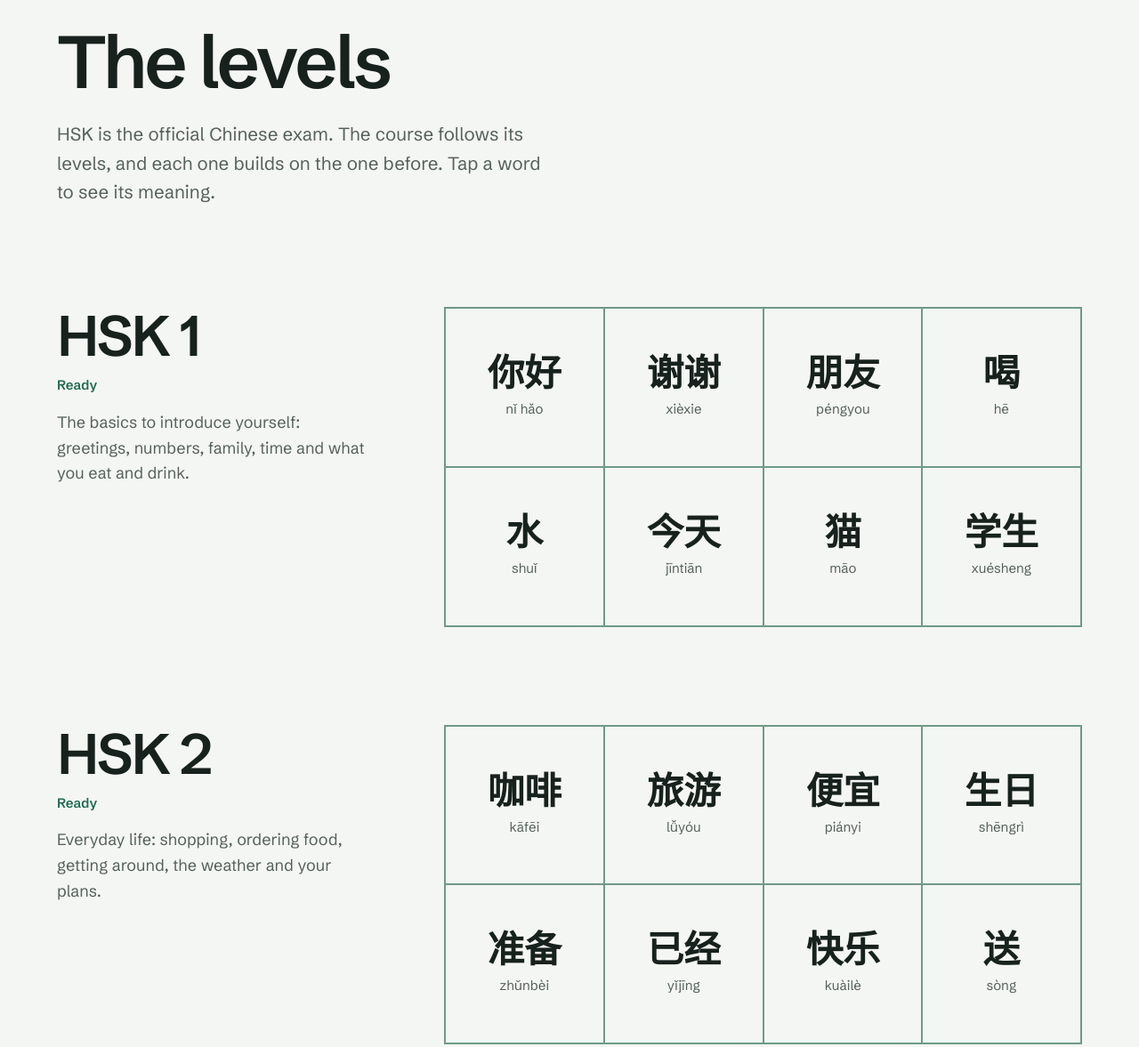
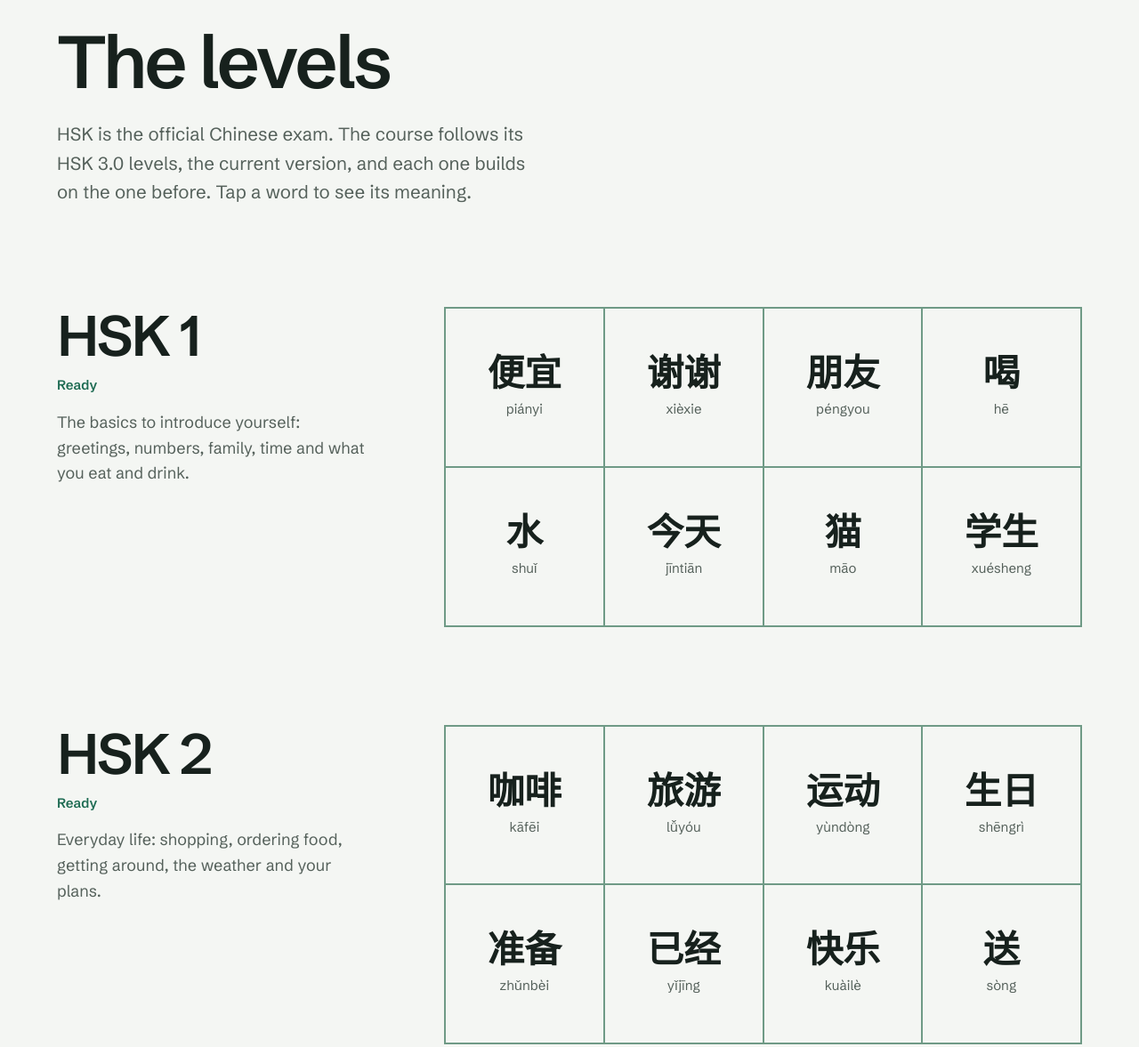
Before and after one commit to DAN12590/superhsk, an Astro site: page /superhsk/levels in a window 1280 px wide. Shown: the part 140-1317 px from the top of the page at 89% size. Built offline with nearby package versions, Linux system fonts and the light colour scheme; Astro itself is replaced by a stand-in of ours.

Commit message:
Niveles: palabras de ejemplo según el HSK 3.0 que usa la app

```diff
--- a/src/components/Levels.astro
+++ b/src/components/Levels.astro
@@ -11,13 +11,13 @@ const levels: { name: string; state: string; later?: boolean; about: string; wor
   {
     name: 'HSK 1', state: es ? 'Disponible' : 'Ready',
     about: es ? 'Lo básico para presentarte: saludos, números, la familia, la hora y lo que comes y bebes.' : 'The basics to introduce yourself: greetings, numbers, family, time and what you eat and drink.',
-    words: [['你好', 'nǐ hǎo', 'hello', 'hola'], ['谢谢', 'xièxie', 'thank you', 'gracias'], ['朋友', 'péngyou', 'friend', 'amigo'], ['喝', 'hē', 'to drink', 'beber'],
+    words: [['便宜', 'piányi', 'cheap', 'barato'], ['谢谢', 'xièxie', 'thank you', 'gracias'], ['朋友', 'péngyou', 'friend', 'amigo'], ['喝', 'hē', 'to drink', 'beber'],
             ['水', 'shuǐ', 'water', 'agua'], ['今天', 'jīntiān', 'today', 'hoy'], ['猫', 'māo', 'cat', 'gato'], ['学生', 'xuésheng', 'student', 'estudiante']],
   },
   {
     name: 'HSK 2', state: es ? 'Disponible' : 'Ready',
     about: es ? 'El día a día: ir de compras, pedir comida, moverte por la ciudad, el tiempo y tus planes.' : 'Everyday life: shopping, ordering food, getting around, the weather and your plans.',
-    words: [['咖啡', 'kāfēi', 'coffee', 'café'], ['旅游', 'lǚyóu', 'to travel', 'viajar'], ['便宜', 'piányi', 'cheap', 'barato'], ['生日', 'shēngrì', 'birthday', 'cumpleaños'],
+    words: [['咖啡', 'kāfēi', 'coffee', 'café'], ['旅游', 'lǚyóu', 'to travel', 'viajar'], ['运动', 'yùndòng', 'sport', 'deporte'], ['生日', 'shēngrì', 'birthday', 'cumpleaños'],
             ['准备', 'zhǔnbèi', 'to prepare', 'preparar'], ['已经', 'yǐjīng', 'already', 'ya'], ['快乐', 'kuàilè', 'happy', 'feliz'], ['送', 'sòng', 'to give', 'regalar']],
   },
   {
@@ -33,8 +33,8 @@ const levels: { name: string; state: string; later?: boolean; about: string; wor
   },
 ];
 const L = es
-  ? { title: 'Niveles — SuperHSK', h1: 'Los niveles', lead: 'El HSK es el examen oficial de chino. El curso sigue sus niveles, y cada uno se apoya en el anterior. Toca una palabra para ver qué significa.', method: 'Ver cómo funciona una unidad' }
-  : { title: 'Levels — SuperHSK', h1: 'The levels', lead: 'HSK is the official Chinese exam. The course follows its levels, and each one builds on the one before. Tap a word to see its meaning.', method: 'See how a unit works' };
+  ? { title: 'Niveles — SuperHSK', h1: 'Los niveles', lead: 'El HSK es el examen oficial de chino. El curso sigue sus niveles del HSK 3.0, la versión actual, y cada uno se apoya en el anterior. Toca una palabra para ver qué significa.', method: 'Ver cómo funciona una unidad' }
+  : { title: 'Levels — SuperHSK', h1: 'The levels', lead: 'HSK is the official Chinese exam. The course follows its HSK 3.0 levels, the current version, and each one builds on the one before. Tap a word to see its meaning.', method: 'See how a unit works' };
 ---
 <Base lang={lang} title={L.title} description={L.lead} page="levels">
   <main class="inner">
```
